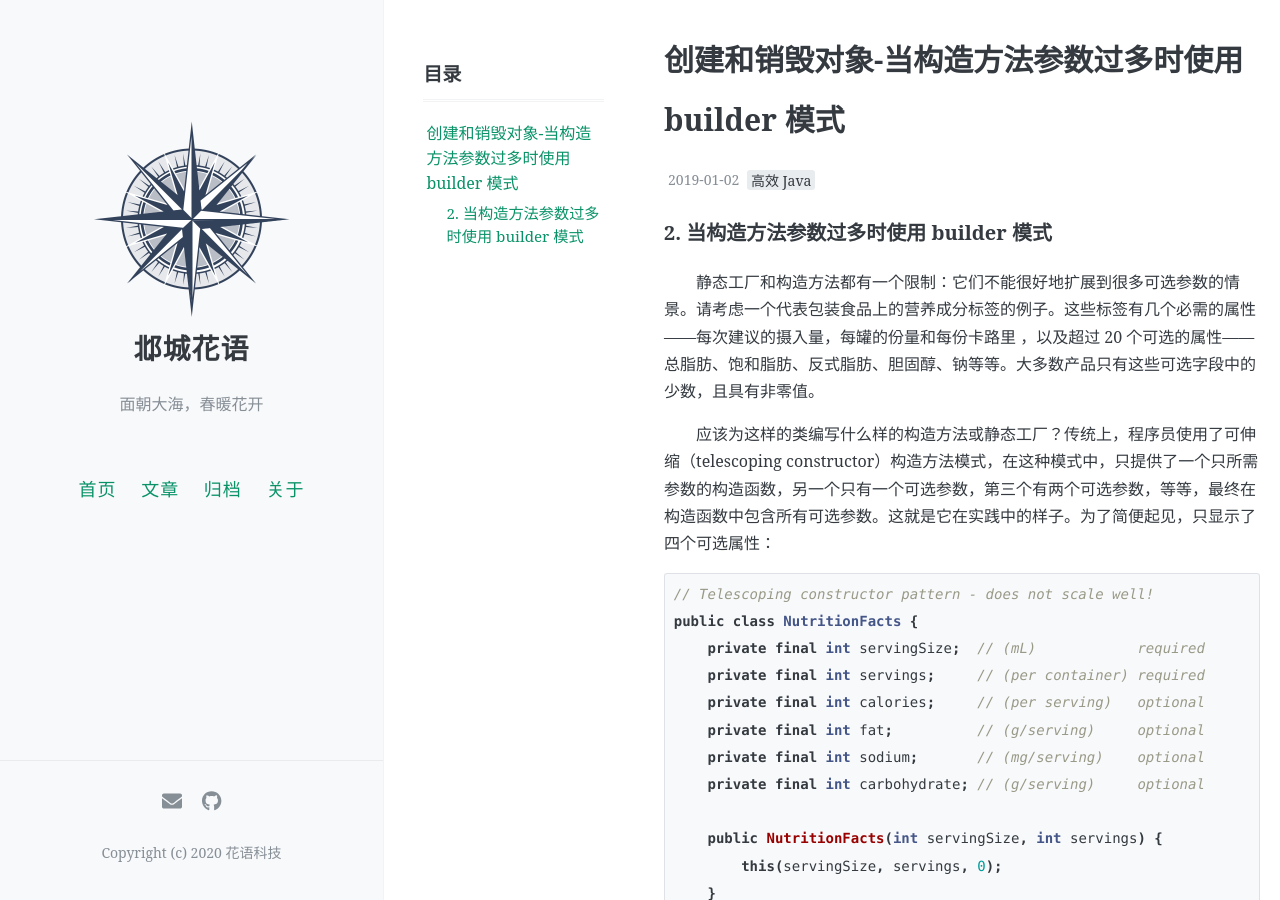
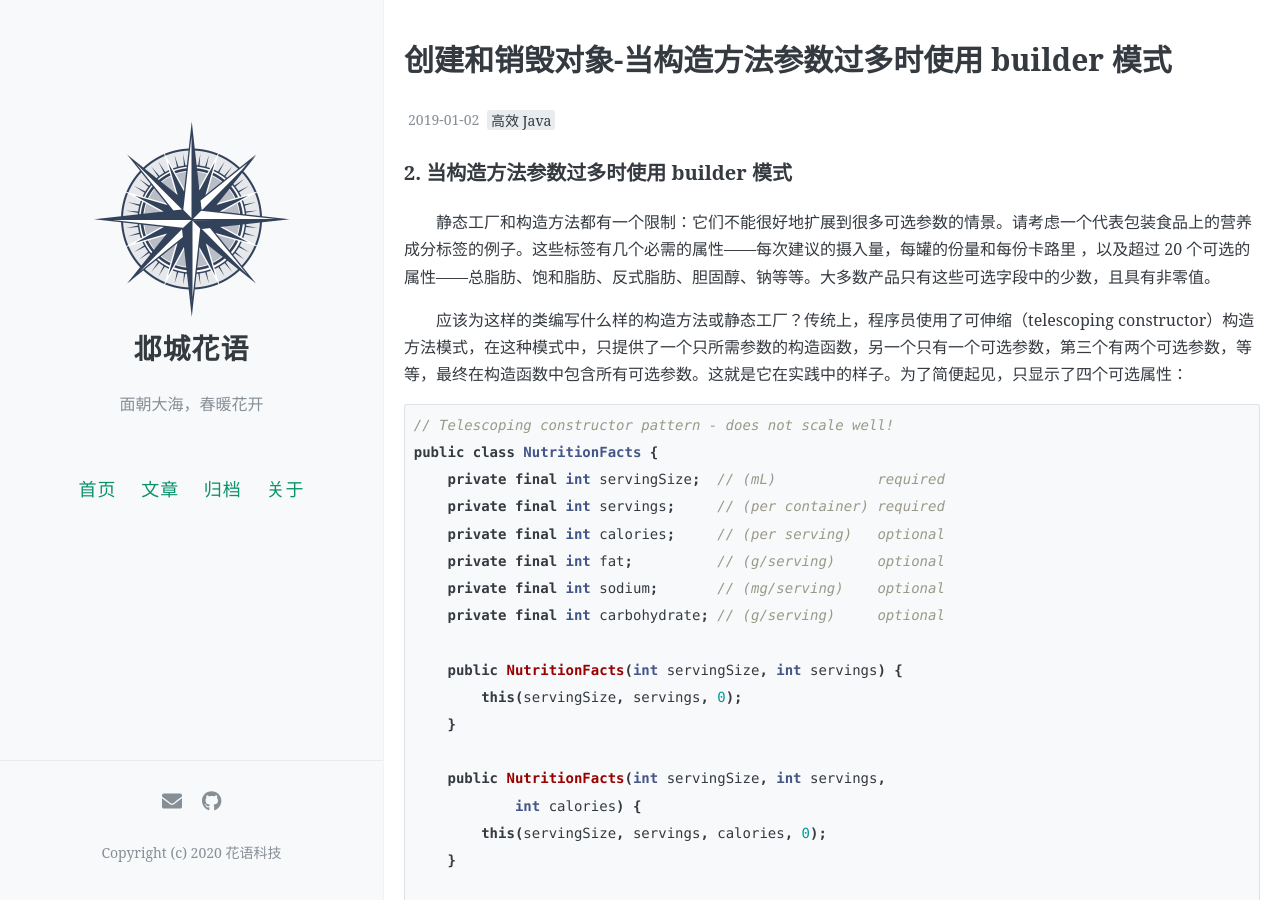
Before and after one commit to Adoger99/blog, a Jekyll site: the page built from _posts/effective/2013-01-02-effective-java2.md, in a window 1280 px wide and 900 px high. Built offline with Jekyll 4.4.1, drawn with Linux system fonts in a browser that asks for light colours; comment, search, counter and statistics services are not loaded; part of the change alters nothing that is shown.

```diff
--- a/_posts/effective/2013-01-02-effective-java2.md
+++ b/_posts/effective/2013-01-02-effective-java2.md
@@ -5,8 +5,6 @@ date: 2019-01-02
 Author: 邶城花语
 tags: [高效 Java]
 comments: true
-toc: true
-pinned: true
 ---
 
 ### 2. 当构造方法参数过多时使用 builder 模式
```
